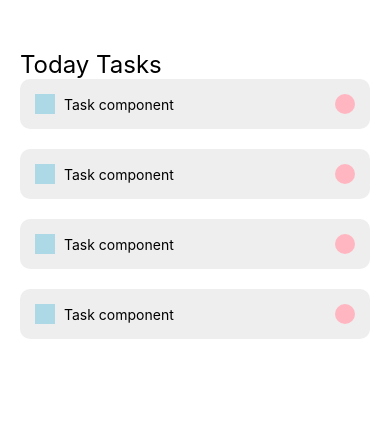
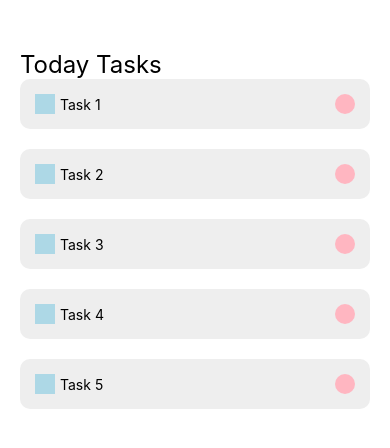
Before and after one commit to quytvgcd17298/TodoAppAwesome, a React Native app: screen / in a window 390 px wide. Shown: the top 448 px of the page. Built offline with nearby package versions, Linux system fonts and the light colour scheme.

Commit message:
Passing props from Parent to Children component

```diff
--- a/App.js
+++ b/App.js
@@ -10,10 +10,11 @@ export default function App() {
       <Text style = {{ fontSize: 24}}>Today Tasks</Text>
       </View>
       <View>
-        <Task></Task>
-        <Task></Task>
-        <Task></Task>
-        <Task></Task>
+        <Task text = "Task 1"></Task>
+        <Task text = "Task 2"></Task>
+        <Task text = "Task 3"></Task>
+        <Task text = "Task 4"></Task>
+        <Task text = "Task 5"></Task>
       </View>
       <StatusBar style="auto" />
     </View>
--- a/components/Task.js
+++ b/components/Task.js
@@ -1,12 +1,12 @@
 import React from 'react'
 import { View, Text, StyleSheet, TouchableOpacity } from 'react-native'
 
-const Task = () => {
+const Task = (props) => {
     return (
         <View style = {styles.task}>
             <View style = {styles.leftItem}>
                 <TouchableOpacity style = {styles.square}></TouchableOpacity>
-                <Text> Task component</Text>
+                <Text>{props.text}</Text>
             </View>
         <View style = {styles.circle}></View>
         </View>
```
